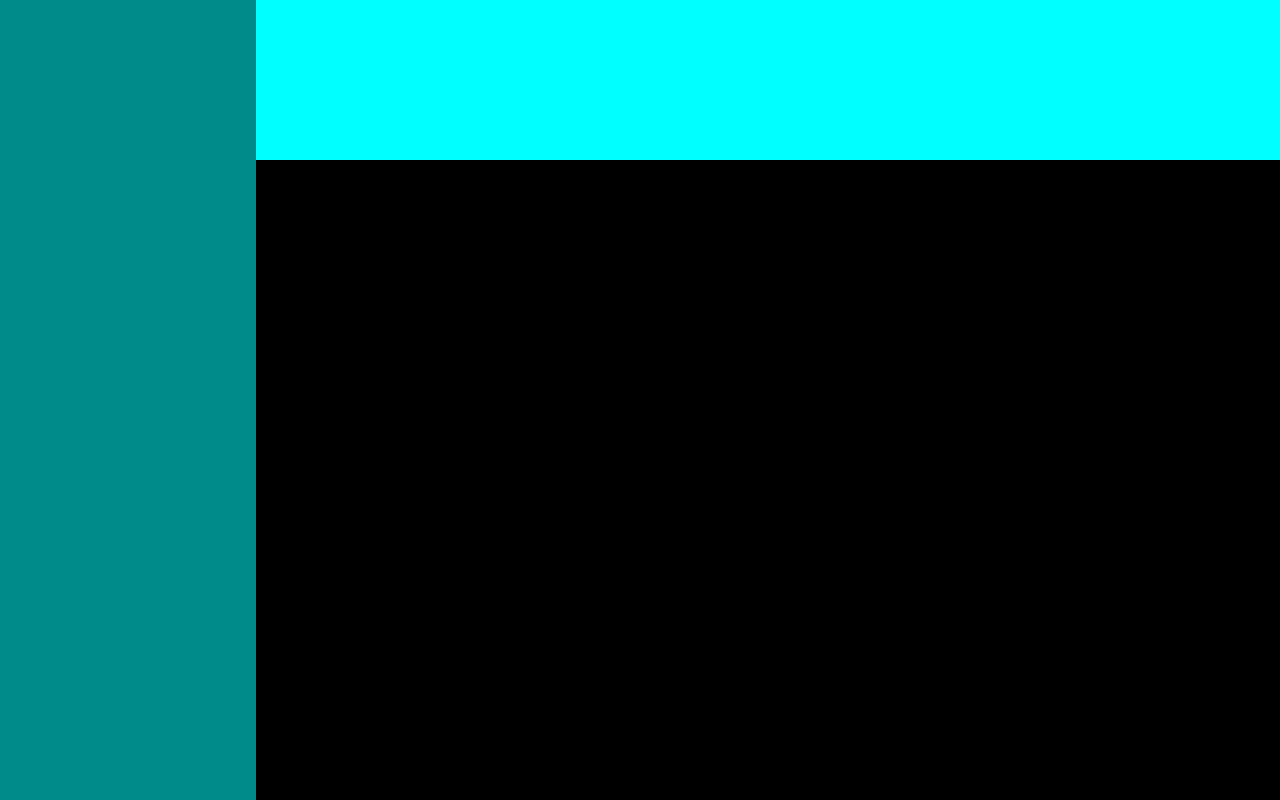
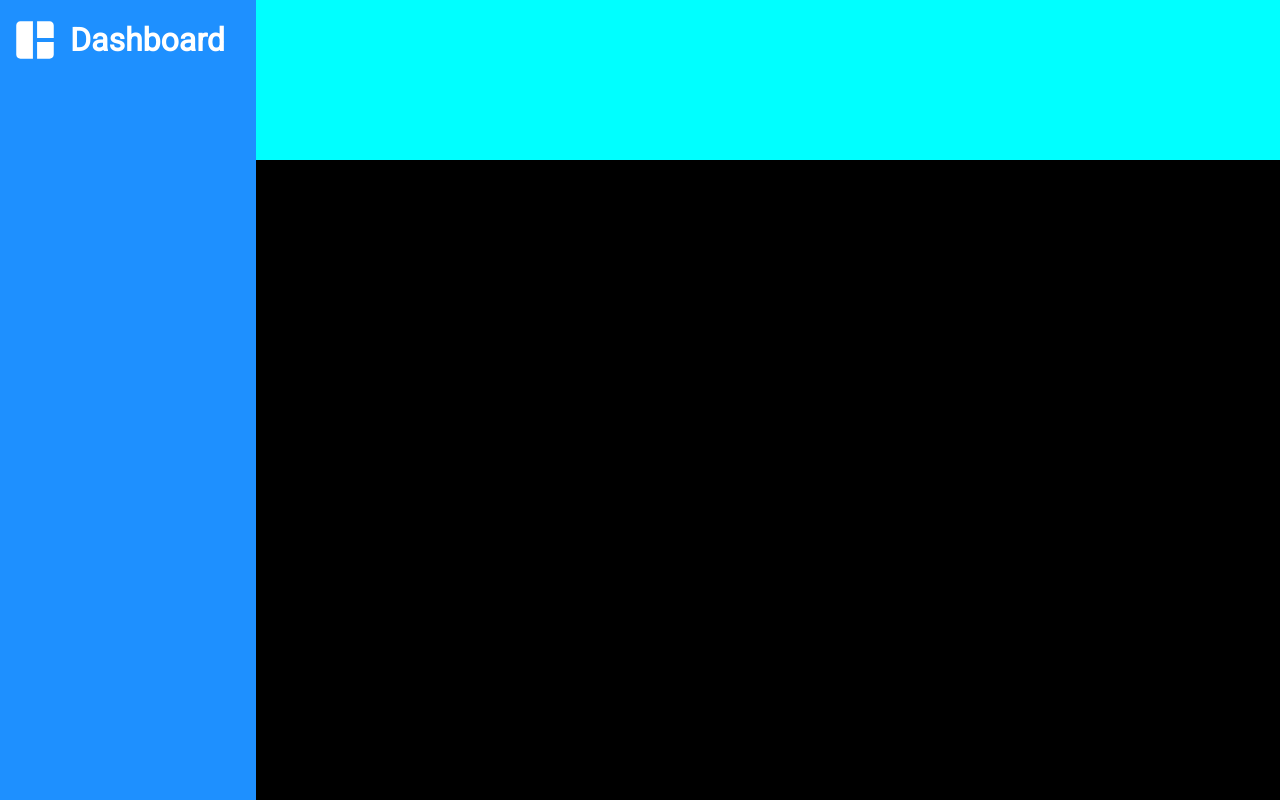
Before and after one commit to ahsan-ali49/Odin-admin_dashboard, a plain HTML site: page index.html in a window 1280 px wide. Drawn offline with Linux system fonts and the light colour scheme.

Commit message:
dasboard heading

```diff
--- a/index.html
+++ b/index.html
@@ -6,9 +6,23 @@
     <meta name="viewport" content="width=device-width, initial-scale=1.0" />
     <title>Dashboard</title>
     <link rel="stylesheet" href="style.css" />
+    <link
+      href="https://fonts.googleapis.com/css?family=Roboto"
+      rel="stylesheet"
+    />
   </head>
   <body class="main-container">
-    <div class="left-side"></div>
+    <div class="left-side">
+      <div class="dash-div">
+        <svg xmlns="http://www.w3.org/2000/svg" viewBox="0 0 24 24" id="dash">
+          <title>collage</title>
+          <path
+            d="M5,3C3.89,3 3,3.89 3,5V19C3,20.11 3.89,21 5,21H11V3M13,3V11H21V5C21,3.89 20.11,3 19,3M13,13V21H19C20.11,21 21,20.11 21,19V13"
+          />
+        </svg>
+        <h1>Dashboard</h1>
+      </div>
+    </div>
     <div class="right-side up-side"></div>
     <div class="right-side down-side"></div>
   </body>
--- a/style.css
+++ b/style.css
@@ -3,13 +3,15 @@
   display: grid;
   grid-template-rows: repeat(5, 20vh);
   grid-template-columns: repeat(5, 20vw);
+  font-family: Roboto;
 }
 
 .left-side {
   grid-column-start: 1;
   grid-row-start: 1;
   grid-row-end: 6;
-  background-color: darkcyan;
+  background-color: dodgerblue;
+  color: white;
 }
 
 .up-side {
@@ -27,3 +29,16 @@
   grid-column-end: 6;
   background-color: black;
 }
+.dash-div {
+  display: flex;
+  align-items: center;
+  margin-left: 10px;
+  gap: 10px;
+}
+#dash {
+  width: 50px;
+  fill: white;
+}
+h1 {
+  display: inline;
+}
```
